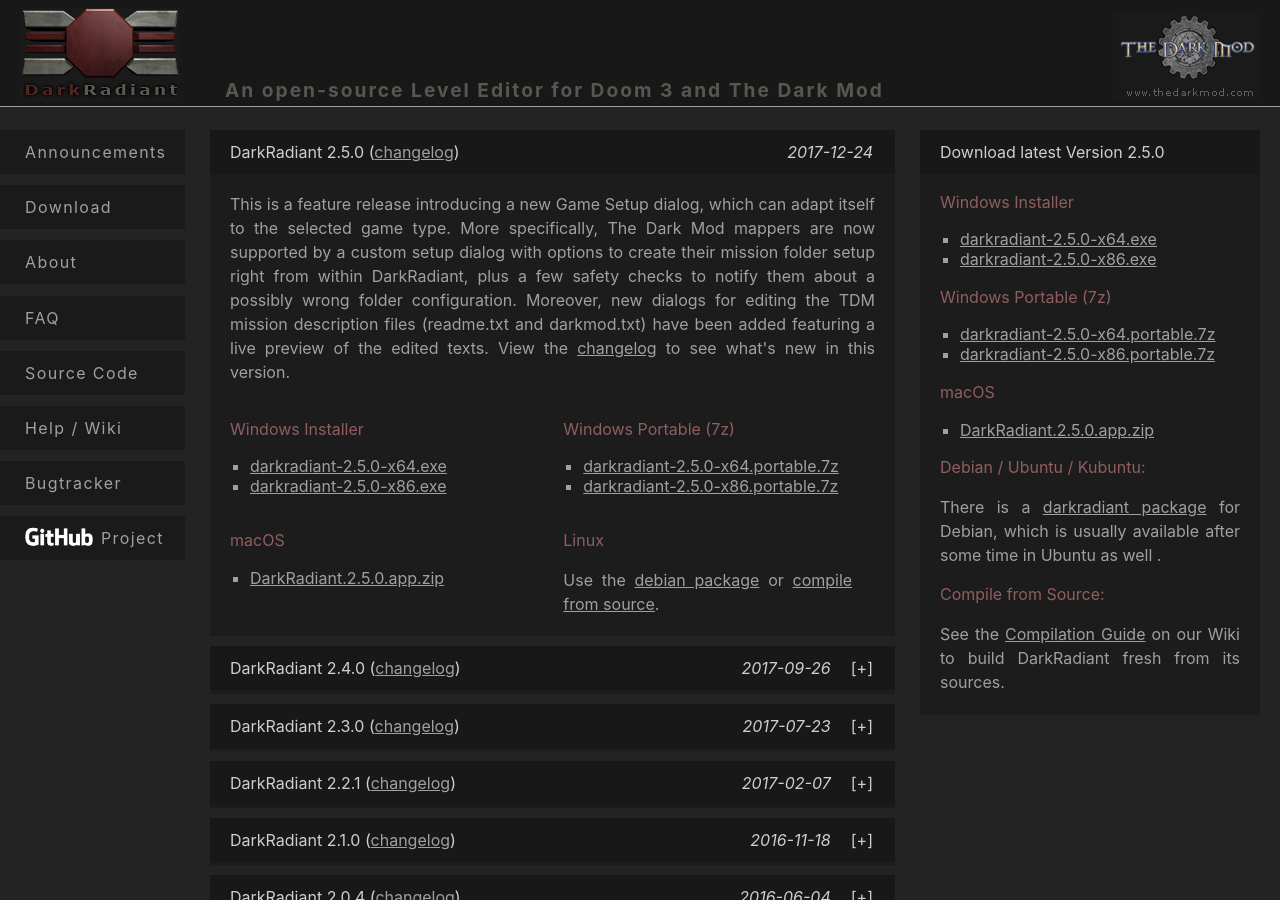
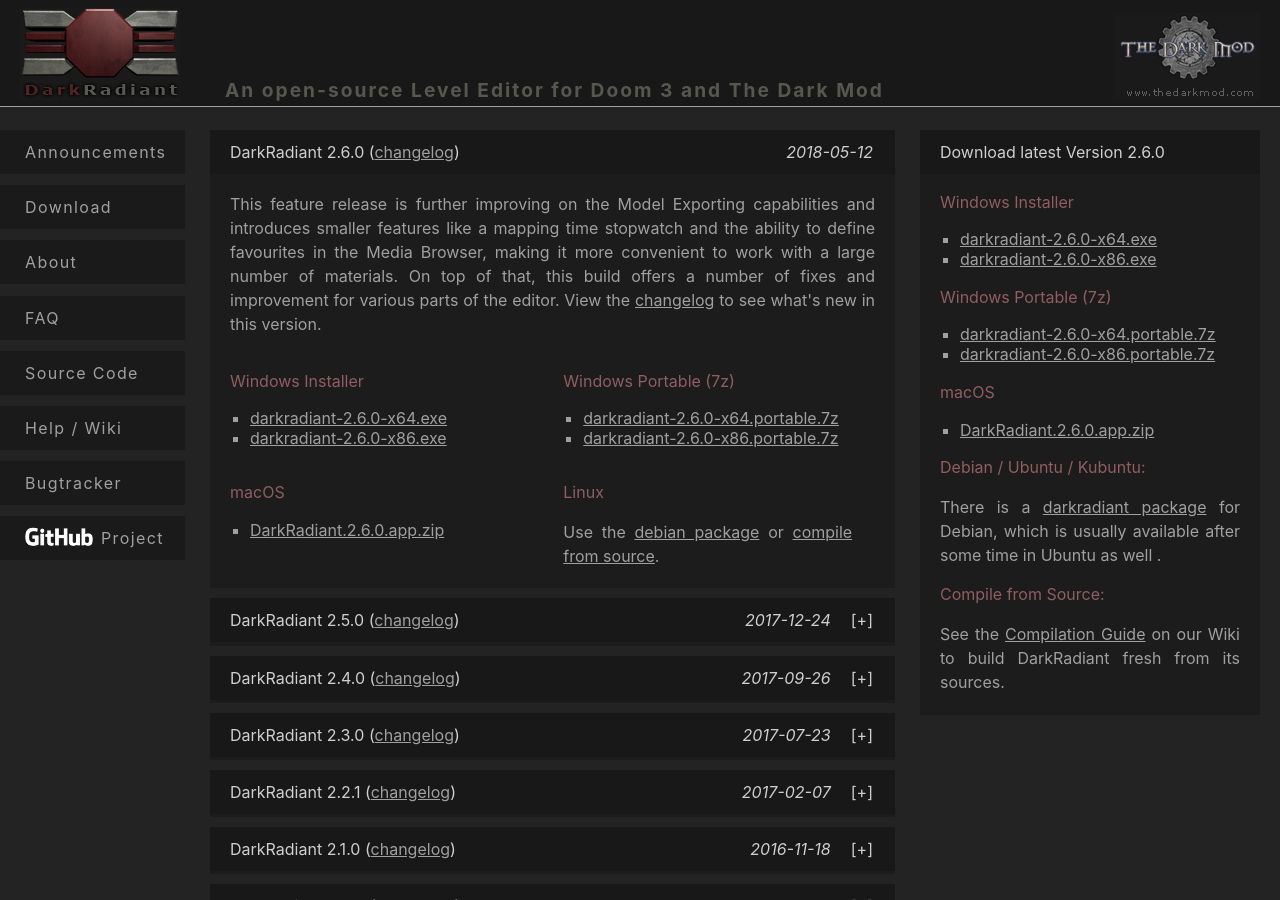
Before and after one commit to codereader/codereader.github.io, a Jekyll site: the page built from download.md, in a window 1280 px wide and 900 px high. Built offline with Jekyll 4.4.1, drawn with Linux system fonts in a browser that asks for light colours.

```diff
--- a/_config.yml
+++ b/_config.yml
@@ -20,7 +20,7 @@ description: > # this means to ignore newlines until "baseurl:"
 baseurl: "" # the subpath of your site, e.g. /blog
 url: "" # the base hostname & protocol for your site, e.g. http://example.com
 github_username:  codereader
-dr_latest_ver: 2.5.0
+dr_latest_ver: 2.6.0
 
 # Build settings
 markdown: kramdown
--- a/download.md
+++ b/download.md
@@ -43,6 +43,29 @@ title: DarkRadiant Download Archive
   });
 </script>
 <div class="section download latest">
+  <h2>
+    <span class="">DarkRadiant 2.6.0</span>
+    <span class="date">2018-05-12</span>
+    <span class="changelog">({% include bugtracker_changelog_link.md version=84 %})</span>
+  </h2>
+  <p>This feature release is further improving on the Model Exporting capabilities and introduces smaller features like a mapping time stopwatch and the ability to define favourites in the Media Browser, making it more convenient to work with a large number of materials. On top of that, this build offers a number of fixes and improvement for various parts of the editor. View the {% include bugtracker_changelog_link.md version=84 %} to see what's new in this version.</p>
+  <div class="col1">
+    {% include download-github-win.md ver='2.6.0' %}
+  </div>
+  <div class="col2">
+    {% include download-github-win-portable.md ver='2.6.0' %}
+  </div>
+  <div class="col1">
+    <h3>macOS</h3>
+    <p><ul><li><a href="https://github.com/codereader/DarkRadiant/releases/download/2.6.0/DarkRadiant.2.6.0.app.zip">DarkRadiant.2.6.0.app.zip</a></li></ul></p>
+  </div>
+  <div class="col2">
+    <h3>Linux</h3>
+    <p>Use the <a href="https://packages.debian.org/sid/darkradiant">debian package</a> or <a href="source.html">compile from source</a>.</p>
+  </div>
+</div>
+
+<div class="section download">
   <h2>
     <span class="">DarkRadiant 2.5.0</span>
     <span class="date">2017-12-24</span>
```
Also changed, not shown: index.md (+9 -0 lines).
